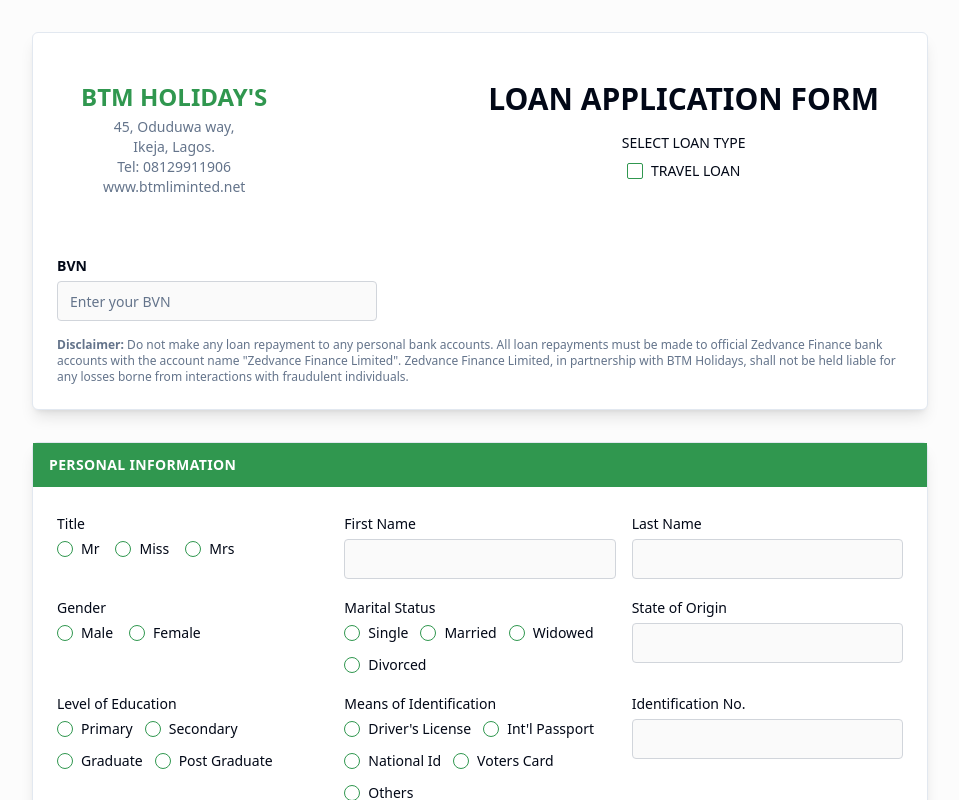
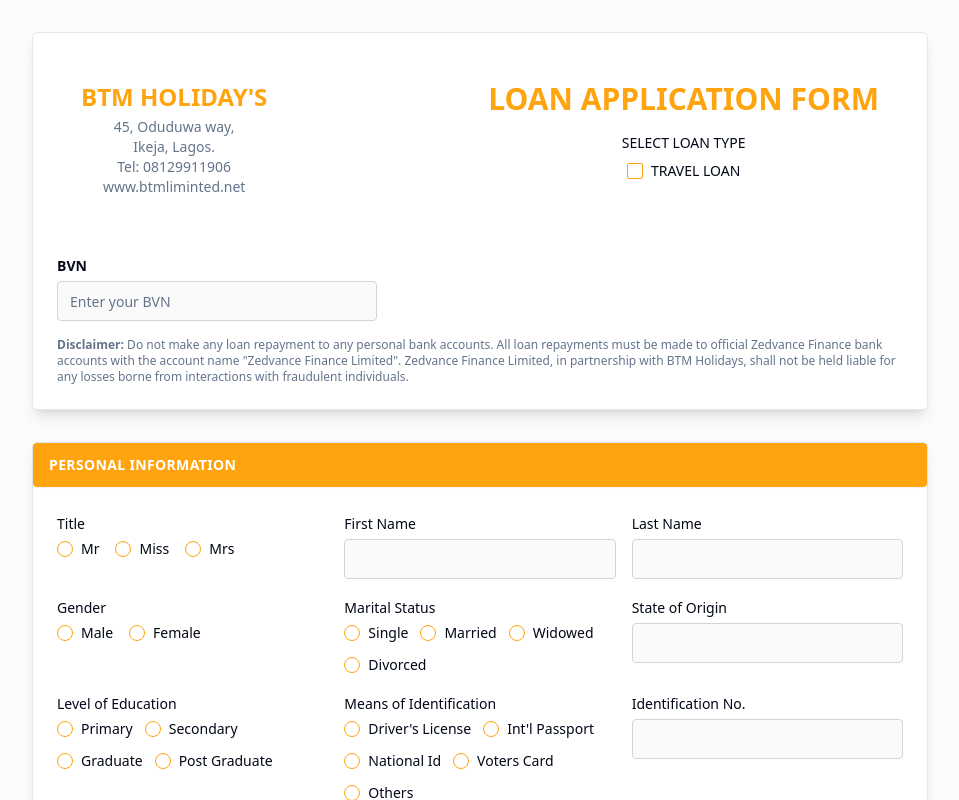
Before and after one commit to BTMLTECH/ZEDVANCE, a React (Vite) app: page / in a window 1280 px wide. Shown: the top 800 px of the page, without its empty margins (160-1119 px from the left). Built offline with nearby package versions, Linux system fonts and the light colour scheme; the HTML template or start-up script is replaced by a standard one.

Commit message:
always new

```diff
--- a/src/components/LoanApplicationForm.tsx
+++ b/src/components/LoanApplicationForm.tsx
@@ -113,11 +113,12 @@ const LoanApplicationForm: React.FC = () => {
 
   };
 
-  const SectionHeader: React.FC<{ title: string }> = ({ title }) => (
-    <div className="bg-form-section text-form-section-foreground px-4 py-3 font-semibold text-sm uppercase tracking-wide">
-      {title}
-    </div>
-  );
+    const SectionHeader: React.FC<{ title: string }> = ({ title }) => (
+      <div className="bg-primary text-primary-foreground px-4 py-3 font-semibold text-sm uppercase tracking-wide rounded-md shadow-sm">
+        {title}
+      </div>
+    );
+
 
   return (
     <div className="min-h-screen bg-form-bg py-8 px-4">
@@ -149,7 +150,7 @@ const LoanApplicationForm: React.FC = () => {
 
       {/* Loan Title & Selection */}
       <div className="text-center mt-6 lg:mt-0">
-        <h1 className="text-2xl md:text-3xl font-bold mb-4">LOAN APPLICATION FORM</h1>
+        <h1 className="text-2xl text-primary md:text-3xl font-bold mb-4">LOAN APPLICATION FORM</h1>
         <div className="mb-4">
           <p className="text-sm font-medium mb-2">SELECT LOAN TYPE</p>
           <div className="flex flex-wrap gap-4 justify-center">
@@ -917,7 +918,7 @@ const LoanApplicationForm: React.FC = () => {
                     <button
                       type="button"
                       onClick={() => setShowTerms(true)}
-                      className="text-blue-600 underline"
+                      className="text-primary underline"
                     >
                       read our Terms & Conditions
                     </button>{" "}
--- a/src/components/TermsModal.tsx
+++ b/src/components/TermsModal.tsx
@@ -96,7 +96,7 @@ export default function TermsModal({ open, onClose }: TermsModalProps) {
 
         <div className="mt-6 flex justify-end">
           <button
-            className="px-4 py-2 bg-gray-200 rounded-lg"
+            className="px-4 py-2 bg-primary text-white rounded-lg"
             onClick={onClose}
           >
             Close
--- a/tailwind.config.ts
+++ b/tailwind.config.ts
@@ -2,7 +2,12 @@ import type { Config } from "tailwindcss";
 
 export default {
   darkMode: ["class"],
-  content: ["./pages/**/*.{ts,tsx}", "./components/**/*.{ts,tsx}", "./app/**/*.{ts,tsx}", "./src/**/*.{ts,tsx}"],
+  content: [
+    "./pages/**/*.{ts,tsx}",
+    "./components/**/*.{ts,tsx}",
+    "./app/**/*.{ts,tsx}",
+    "./src/**/*.{ts,tsx}",
+  ],
   prefix: "",
   theme: {
     container: {
@@ -19,10 +24,12 @@ export default {
         ring: "hsl(var(--ring))",
         background: "hsl(var(--background))",
         foreground: "hsl(var(--foreground))",
+
         primary: {
-          DEFAULT: "hsl(var(--primary))",
-          foreground: "hsl(var(--primary-foreground))",
+          DEFAULT: "#FFA30E",
+          foreground: "#ffffff",
         },
+
         secondary: {
           DEFAULT: "hsl(var(--secondary))",
           foreground: "hsl(var(--secondary-foreground))",
@@ -74,20 +81,12 @@ export default {
       },
       keyframes: {
         "accordion-down": {
-          from: {
-            height: "0",
-          },
-          to: {
-            height: "var(--radix-accordion-content-height)",
-          },
+          from: { height: "0" },
+          to: { height: "var(--radix-accordion-content-height)" },
         },
         "accordion-up": {
-          from: {
-            height: "var(--radix-accordion-content-height)",
-          },
-          to: {
-            height: "0",
-          },
+          from: { height: "var(--radix-accordion-content-height)" },
+          to: { height: "0" },
         },
       },
       animation: {
```
